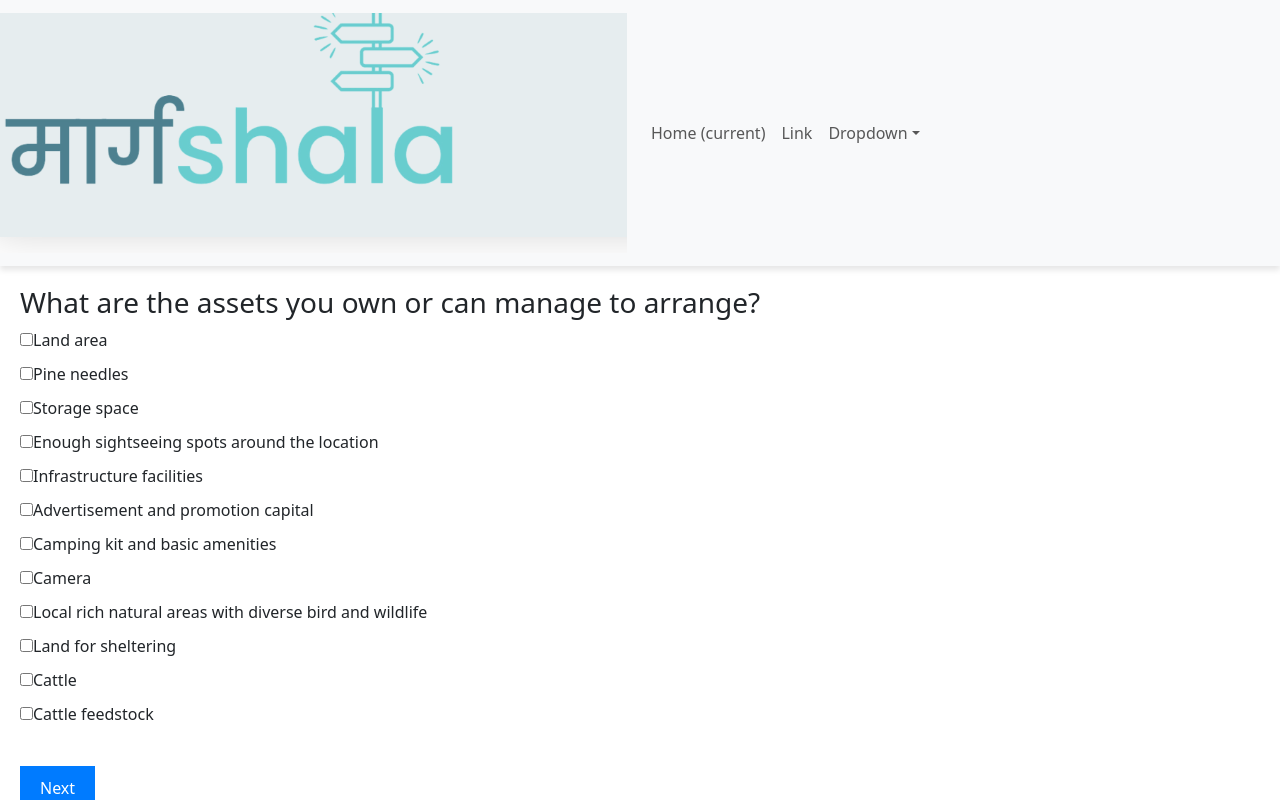
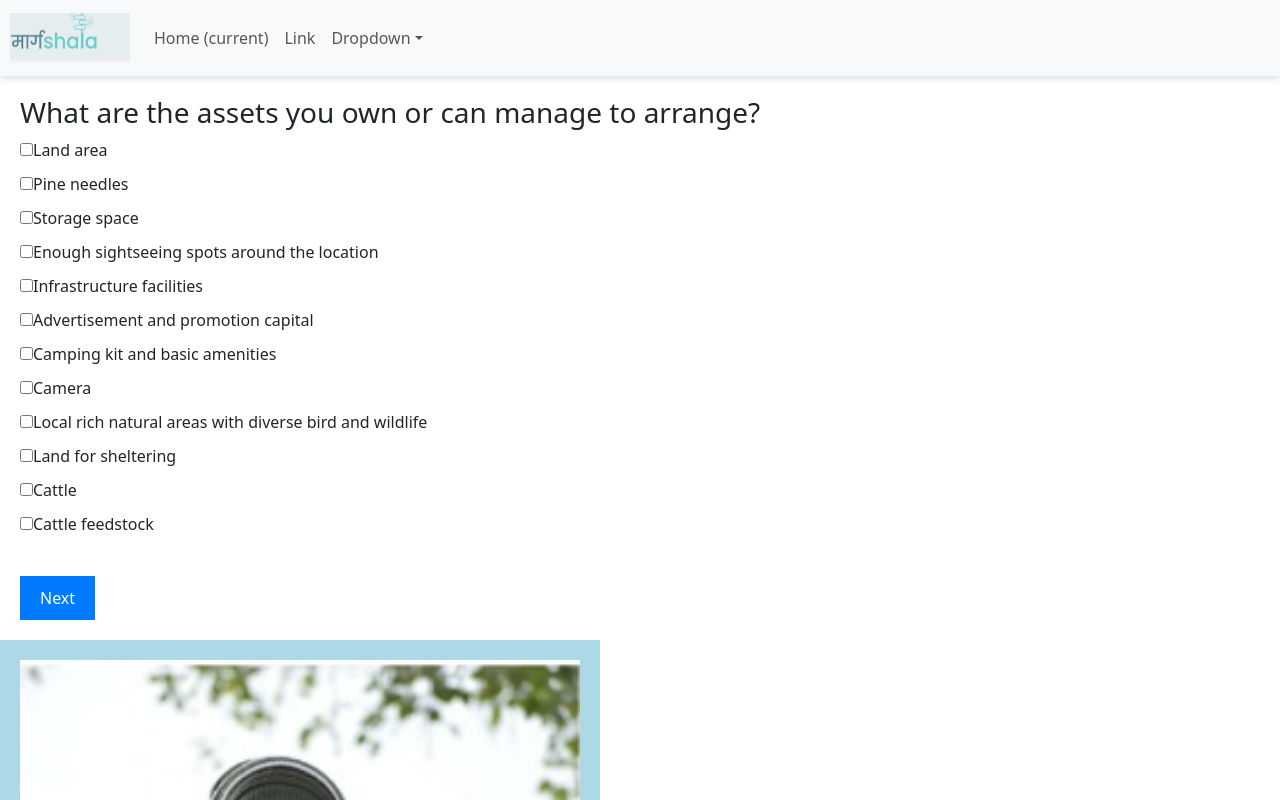
Before and after one commit to cfgmumbai24/Team-13, a React (Create React App) app in the folder frontend/: page / in a window 1280 px wide. Shown: the top 800 px of the page. Built offline with nearby package versions, Linux system fonts and the light colour scheme.

Commit message:
working on carousal

```diff
--- a/frontend/src/pages/home/Components/carousal.js
+++ b/frontend/src/pages/home/Components/carousal.js
@@ -2,6 +2,8 @@ import React from 'react';
 import { Carousel } from 'react-bootstrap';
 import 'bootstrap/dist/css/bootstrap.min.css'; // Make sure to import Bootstrap CSS
 import styles from '../Style/CarouselComponent.module.css'; // Import CSS module for additional styling
+import pramod from '../Assets/pramod.jpg';
+import img1 from '../Assets/tulsi.png';
 
 const CarouselComponent = () => {
   return (
@@ -10,7 +12,7 @@ const CarouselComponent = () => {
         <Carousel.Item>
           <img
             className="d-block w-100"
-            // src={image1}
+            src={img1}
             alt="First slide"
           />
           <Carousel.Caption>
@@ -21,7 +23,7 @@ const CarouselComponent = () => {
         <Carousel.Item>
           <img
             className="d-block w-100"
-            // src={image1}
+            src={pramod}
             alt="Second slide"
           />
           <Carousel.Caption>
--- a/frontend/src/pages/home/Components/navbar.js
+++ b/frontend/src/pages/home/Components/navbar.js
@@ -6,7 +6,7 @@ const Navbar = () => {
   return (
     <nav className="navbar navbar-expand-lg navbar-light bg-light">
       <a className="navbar-brand" href="#">
-        <img src={myimg} alt="logo" className="navbar-logo" classNam="img"/>
+        <img src={myimg} alt="logo" className="navbar-logo" />
       </a>
       <button
         className="navbar-toggler"
--- a/frontend/src/pages/home/Style/Navbar.css
+++ b/frontend/src/pages/home/Style/Navbar.css
@@ -16,8 +16,10 @@
     position: relative;
   }
 
-  .navbar-logo img {
+  .navbar-logo{
+    margin-left:10px;
     height: 50px;
+    width: 120px;
   }
 
   .navbar-links {
@@ -71,10 +73,7 @@
     background-color: #333;
     border-radius: 10px;
   }
-  .img{
-    height: 25px;
-    width: 50px;
-  }
+
 
   @media screen and (max-width: 768px) {
     .navbar-menu {
@@ -101,8 +100,5 @@
     .navbar.active .navbar-menu {
       display: flex;
     }
-    .img{
-      height: 25px;
-      width: 50px;
-    }
+
   }
```
Also changed, not shown: frontend/src/pages/home/assets/pramod.jpg (added), frontend/src/pages/home/assets/tulsi.png (added).
